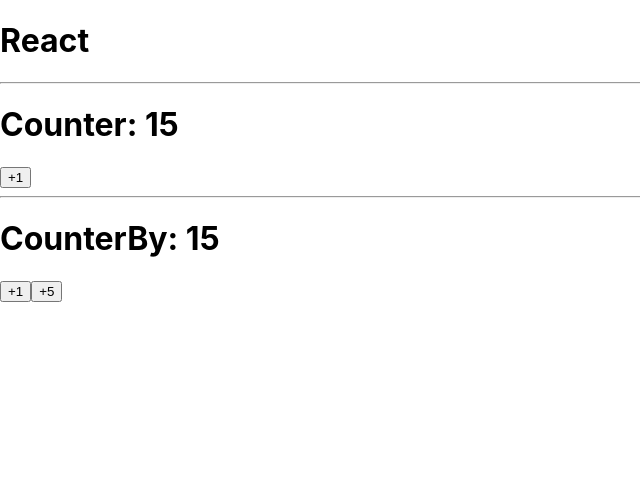
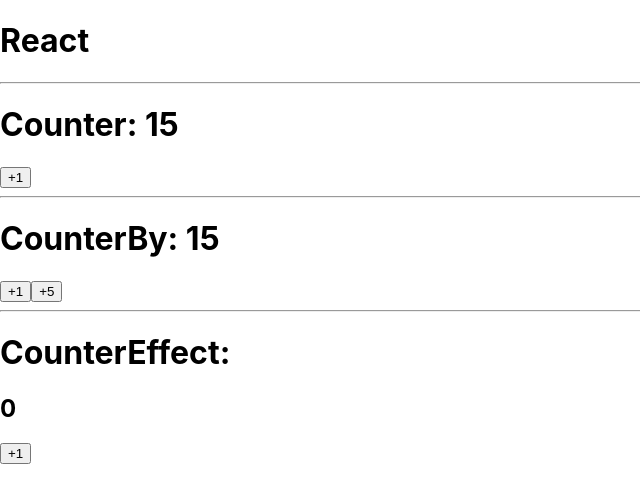
Before and after one commit to atlasfoo/react-ts-basic, a React (Create React App) app: page / in a window 1280 px wide. Shown: the top 502 px of the page, without its empty margins (0-640 px from the left). Built offline with nearby package versions, Linux system fonts and the light colour scheme.

Commit message:
:construction: - useeffect and useref class

```diff
--- a/package.json
+++ b/package.json
@@ -10,6 +10,7 @@
     "@types/node": "^16.11.14",
     "@types/react": "^17.0.37",
     "@types/react-dom": "^17.0.11",
+    "gsap": "^3.9.1",
     "react": "^17.0.2",
     "react-dom": "^17.0.2",
     "react-scripts": "5.0.0",
--- a/src/App.tsx
+++ b/src/App.tsx
@@ -1,5 +1,6 @@
 import Counter from './bases/Counter'
 import CounterBy from './bases/CounterBy'
+import CounterEffect from './bases/CounterEffect'
 
 function App() {
 	return (
@@ -9,6 +10,8 @@
 			<Counter initialValue={15}/>
 			<hr />
 			<CounterBy initialValue={15}/>
+			<hr />
+			<CounterEffect initialValue={0}/>
 		</>
 	)
 }
--- /dev/null
+++ b/src/bases/CounterEffect/CounterEffect.tsx
@@ -0,0 +1,53 @@
+import { gsap } from 'gsap'
+import React, { useEffect, useRef, useState } from 'react'
+
+interface Props {
+	initialValue?: number
+}
+
+interface CounterState {
+	counter: number
+	clicks: number
+}
+
+const MAX_VAL: number = 10
+
+const Counter = ({ initialValue = 0 }: Props) => {
+	const [counter, setCounter] = useState<CounterState>({
+		counter: initialValue,
+		clicks: 0,
+	})
+
+  const counterElement = useRef<HTMLHeadingElement>(null)
+
+	const handleClick = (value: number) => {
+		setCounter(({ counter, clicks }) => ({
+			counter: counter + value <= MAX_VAL ? counter + value : counter,
+			clicks: clicks + 1,
+		}))
+	}
+
+	useEffect(() => {
+		;(async () => {
+			if (counter.counter < MAX_VAL) return
+
+			console.log('Se llego al val maximo')
+
+      const tl = gsap.timeline();
+
+      tl.to(counterElement.current, { y: -10, duration: 0.2, ease: 'ease.out' })
+      .to(counterElement.current, { y: 0, duration: 1, ease: 'bounce.out' })
+
+		})()
+	}, [counter])
+
+	return (
+		<>
+			<h1>CounterEffect: </h1>
+			<h2 ref={counterElement}>{counter.counter}</h2>
+			<button onClick={() => handleClick(1)}>+1</button>
+		</>
+	)
+}
+
+export default Counter
--- /dev/null
+++ b/src/bases/CounterEffect/index.ts
@@ -0,0 +1 @@
+export { default } from './CounterEffect';
```
Also changed, not shown: 1 other file (tests, documents, lock files or other folders).
